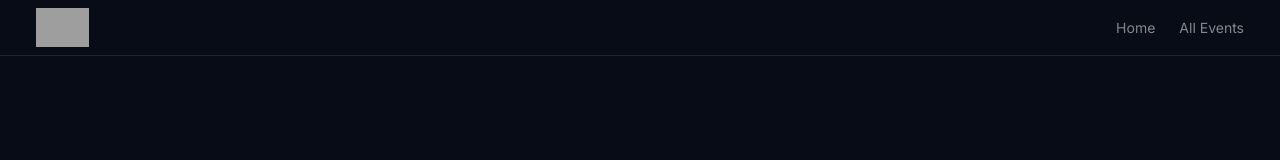
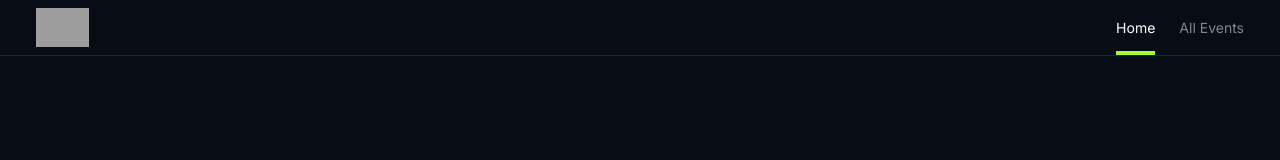
Before and after one commit to tomoki-yamamura/evento, a Next.js app: page / in a window 1280 px wide. Shown: the top 160 px of the page. Built offline with nearby package versions, Linux system fonts and the light colour scheme; grey boxes are pictures that could not be loaded.

Commit message:
header frame motion

```diff
--- a/src/app/layout.tsx
+++ b/src/app/layout.tsx
@@ -8,8 +8,8 @@ import Footer from "../components/footer";
 const inter = Inter({ subsets: ["latin"] });
 
 export const metadata: Metadata = {
-  title: "Create Next App",
-  description: "Generated by create next app",
+  title: "Evento - Find events around you",
+  description: "Browse more than 10,000 events worldwide",
 };
 
 export default function RootLayout({
--- a/src/app/page.tsx
+++ b/src/app/page.tsx
@@ -9,13 +9,13 @@ export default function Home() {
       </h1>
 
       <p className="mb-12 mt-7 opacity-75 text-2xl lg:text-3xl">
-        Brows more than <span className="font-bold text-[#a4f839] italic underline">10,000 events</span> around you
+        Brows more than <span className="font-bold text-accent italic underline">10,000 events</span> around you
       </p>
 
       <form className="w-full sm:w-[580px]">
         <input
           className="w-full h-16 rounded-lg bg-white/[7%]
-         outline-none px-6 ring-[#a4f839]/50 transition
+         outline-none px-6 ring-accent/50 transition
           focus:ring-2 focus:bg-white/10"
           placeholder="Search events in any city..."
           spellCheck={false}
--- a/src/components/Header.tsx
+++ b/src/components/Header.tsx
@@ -1,5 +1,10 @@
+"use client"
+
 import Link from "next/link";
 import Logo from "./logo";
+import { usePathname } from "next/navigation";
+import clsx from "clsx";
+import { motion } from "framer-motion"
 
 const routes = [
   {
@@ -13,19 +18,26 @@ const routes = [
 ]
 
 export default function Header() {
+  const activePathname = usePathname();
+
   return (
     <header className="h-14
     flex items-center justify-between
     border-b border-white/10 px-3 sm:px-9">
       <Logo />
-      <nav>
-        <ul className="flex gap-x-6 text-sm">
+      <nav className="h-full">
+        <ul className="flex gap-x-6 h-full text-sm">
           {routes.map(route => (
             <li
-              className="text-white/50 hover:text-white"
+              className={clsx("hover:text-white transition relative flex items-center", {
+                "text-white": activePathname === route.path,
+                "text-white/50": activePathname !== route.path
+              })}
               key={route.path}
             >
               <Link href={route.path}>{route.name}</Link>
+              {activePathname === route.path &&
+                <motion.div layoutId="header-active-link" className="bg-accent h-1 w-full absolute bottom-0"></motion.div>}
             </li>
           ))}
         </ul>
--- a/tailwind.config.ts
+++ b/tailwind.config.ts
@@ -8,11 +8,9 @@ const config: Config = {
   ],
   theme: {
     extend: {
-      backgroundImage: {
-        "gradient-radial": "radial-gradient(var(--tw-gradient-stops))",
-        "gradient-conic":
-          "conic-gradient(from 180deg at 50% 50%, var(--tw-gradient-stops))",
-      },
+      colors: {
+        accent: "#a4f839"
+      }
     },
   },
   plugins: [],
```
Also changed, not shown: package.json (+7 -5 lines), 1 other file (tests, documents, lock files or other folders).
